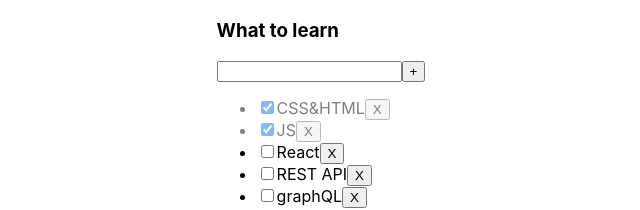
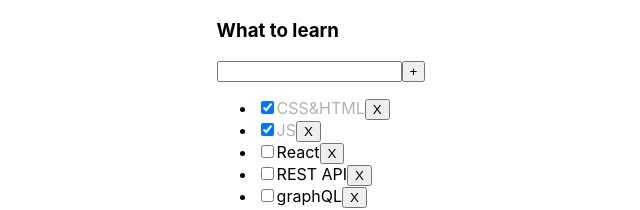
Before and after one commit to It-Shu/todolist-2.0, a React (Create React App) app: page / in a window 1280 px wide. Shown: the top 210 px of the page, without its empty margins (319-959 px from the left). Built offline with nearby package versions, Linux system fonts and the light colour scheme.

Commit message:
some style changed

```diff
--- a/src/App.css
+++ b/src/App.css
@@ -17,5 +17,5 @@
 }
 
 .is-done {
-    opacity: 0.5;
+    opacity: 0.3;
 }
--- a/src/components/Todolist.tsx
+++ b/src/components/Todolist.tsx
@@ -84,9 +84,9 @@
                         changeTaskStatus(t.id, newIsDoneValue)
                     }
 
-                    return <li key={t.id} className={t.isDone ? 'is-done' : ''}>
+                    return <li key={t.id} >
                         <input type="checkbox" defaultChecked={t.isDone} onChange={onChangeHandler}/>
-                        <span>{t.title}</span>
+                        <span className={t.isDone ? 'is-done' : ''}>{t.title}</span>
                         <button onClick={onRemoveTaskClickHandler}>X</button>
                     </li>
                 })}
```
